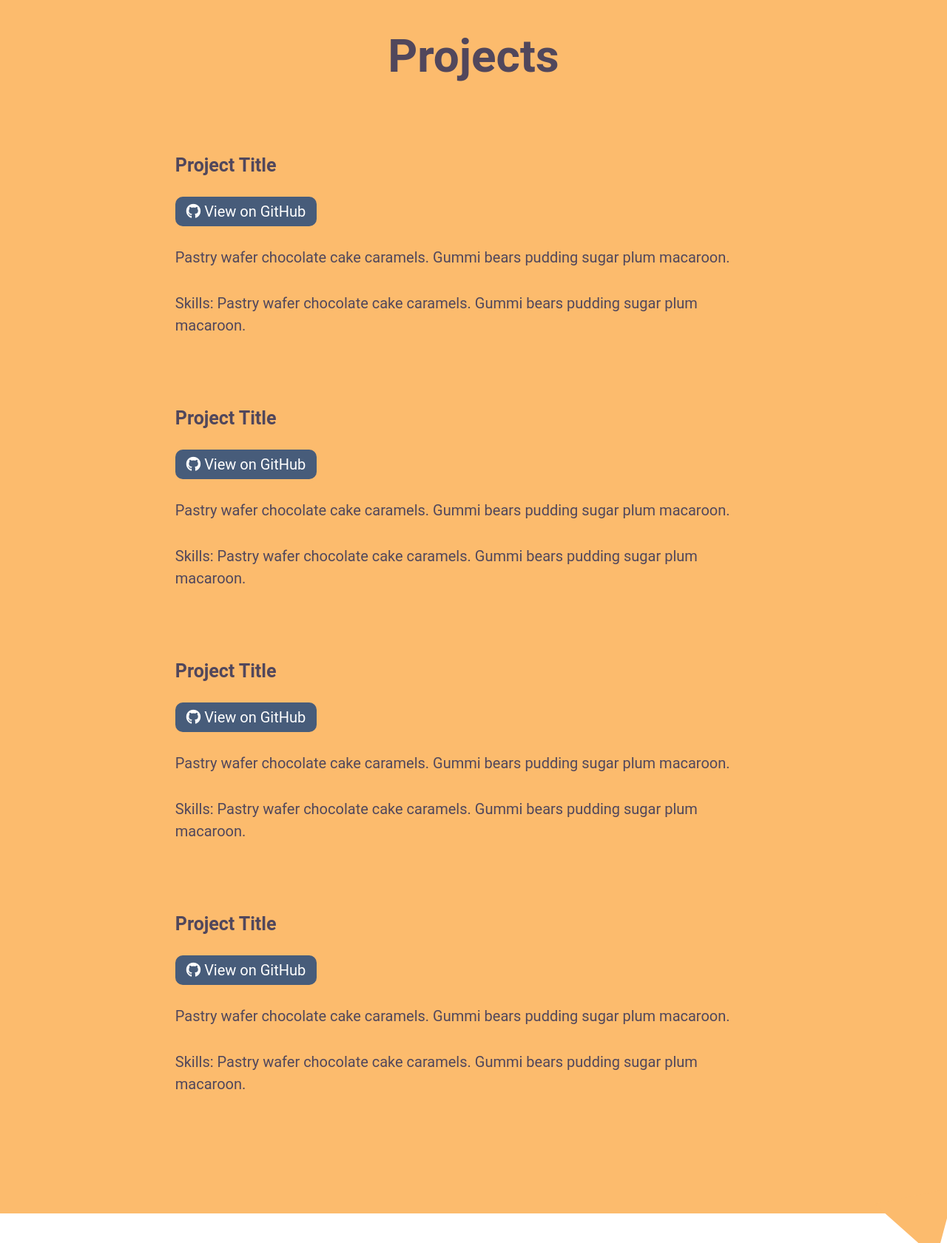
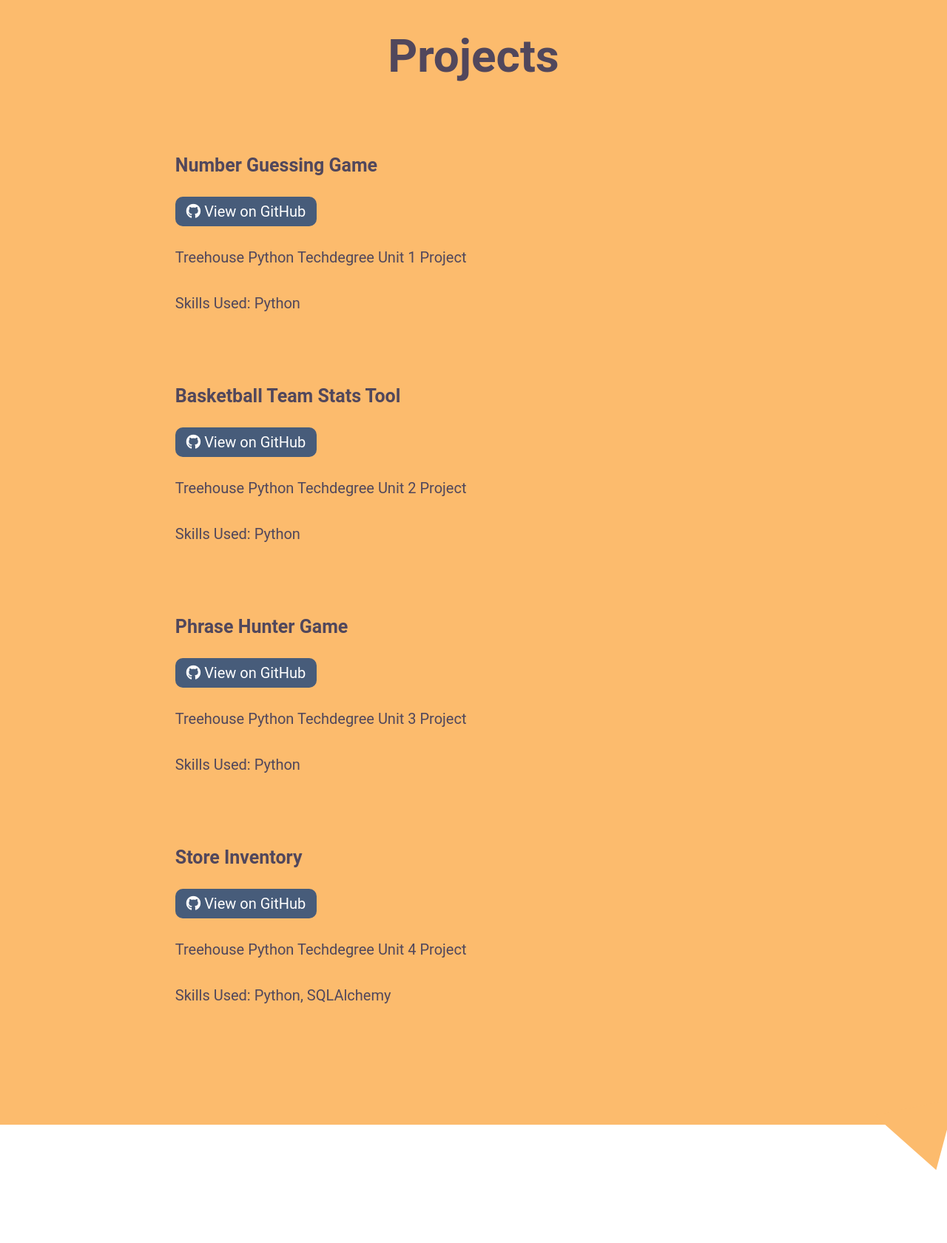
Before and after one commit to James-Rouse/Portfolio-with-SQLAlchemy, a Flask app: page / in a window 1280 px wide. Shown: the part 2200-3881 px from the top of the page at 74% size. Run offline with Flask 2, Linux system fonts and the light colour scheme; data comes from the database, SQL or seed files in the repository; both versions use the stored data as it was after the commit.

Commit message:
Add page links, project 'for loop'

```diff
--- a/app.py
+++ b/app.py
@@ -7,6 +7,11 @@ def portolio_index():
     portfolio = Project.query.all()
     return render_template("index.html", portfolio=portfolio)
 
+@app.route("/about")
+def about():
+    """Display about page."""
+    return render_template("about.html")
+
 @app.route("/project/<id>")
 def project_details():
     """Display details of a project."""
@@ -15,12 +20,12 @@ def project_details():
 @app.route("/project/new")
 def new_project():
     """Add a new project."""
-    pass
+    return render_template("projectform.html")
 
 @app.route("/project/<id>/edit")
 def edit_project():
     """Edit a project."""
-    pass
+    return render_template("projectform.html")
 
 @app.route("/delete/<id>")
 def delete_project(id):
--- a/templates/about.html
+++ b/templates/about.html
@@ -2,7 +2,7 @@
 
 {% block content %}
         <section class="header">
-            <h1>Your Name</h1>
+            <h1>James Rouse</h1>
             <p>Your current goal. (Job, freelance, etc)</p>
             <!--I would suggest choosing a different picture here.-->
             <!--Like maybe a hobby photo-->
--- a/templates/index.html
+++ b/templates/index.html
@@ -4,7 +4,7 @@
         <section class="header">
             <h1>Python Developer</h1>
             <p>A short one-liner about your love of coding.</p>
-            <img src="https://cdn.pixabay.com/photo/2016/11/29/13/14/attractive-1869761_1280.jpg" alt="Headshot of myself">
+            <img src="https://i.pinimg.com/originals/e8/8e/e8/e88ee8e3917f3bd6a99e3de29966f73b.jpg" alt="Headshot of myself">
         </section>
         <section id="about">
             <h2>About Me</h2>
@@ -34,66 +34,21 @@
             <i class="fas fa-file-code"></i>
             <h2>Projects</h2>
             <div id="project-list">
+                {% for project in portfolio %}
                     <div id="project1" class="a-project">
-                    <h3>Project Title</h3>
-                    <a href="#" class="github-btn">
+                        <h3>{{ project.title }}</h3>
+                        <a href="{{ project.github_repo }}" class="github-btn">
                             <i class="fab fa-github"></i>
                             View on GitHub
                         </a>
                         <p>
-                        Pastry wafer chocolate cake caramels.
-                        Gummi bears pudding sugar plum macaroon.
+                            {{ project.description }}
                         </p>
                         <p>
-                        Skills: Pastry wafer chocolate cake caramels.
-                        Gummi bears pudding sugar plum macaroon.
+                            {{ project.skills_practiced }}
                         </p>
                     </div>
-                <div id="project2" class="a-project">
-                    <h3>Project Title</h3>
-                    <a href="#" class="github-btn">
-                        <i class="fab fa-github"></i>
-                        View on GitHub
-                    </a>
-                    <p>
-                        Pastry wafer chocolate cake caramels.
-                        Gummi bears pudding sugar plum macaroon.
-                    </p>
-                    <p>
-                        Skills: Pastry wafer chocolate cake caramels.
-                        Gummi bears pudding sugar plum macaroon.
-                    </p>
-                </div>
-                <div id="project3" class="a-project">
-                    <h3>Project Title</h3>
-                    <a href="#" class="github-btn">
-                        <i class="fab fa-github"></i>
-                        View on GitHub
-                    </a>
-                    <p>
-                        Pastry wafer chocolate cake caramels.
-                        Gummi bears pudding sugar plum macaroon.
-                    </p>
-                    <p>
-                        Skills: Pastry wafer chocolate cake caramels.
-                        Gummi bears pudding sugar plum macaroon.
-                    </p>
-                </div>
-                <div id="project4" class="a-project">
-                    <h3>Project Title</h3>
-                    <a href="#" class="github-btn">
-                        <i class="fab fa-github"></i>
-                        View on GitHub
-                    </a>
-                    <p>
-                        Pastry wafer chocolate cake caramels.
-                        Gummi bears pudding sugar plum macaroon.
-                    </p>
-                    <p>
-                        Skills: Pastry wafer chocolate cake caramels.
-                        Gummi bears pudding sugar plum macaroon.
-                    </p>
-                </div>
+                {% endfor %}
             </div>
             <div id="triangle4"></div>
         </section>
--- a/templates/layout.html
+++ b/templates/layout.html
@@ -10,23 +10,23 @@
         {% block link %}
         {% endblock %}
         <link href="https://cdn.jsdelivr.net/npm/bootstrap@5.0.0-beta2/dist/css/bootstrap.min.css" rel="stylesheet" integrity="sha384-BmbxuPwQa2lc/FVzBcNJ7UAyJxM6wuqIj61tLrc4wSX0szH/Ev+nYRRuWlolflfl" crossorigin="anonymous">
-        <link rel="stylesheet" href="styles.css">
+        <link rel="stylesheet" href="/static/styles.css">
     </head>
     <body>
         <section class="navigation">
             <nav class="navbar navbar-expand-lg">
                 <div class="container-fluid">
-                  <a class="navbar-brand" href="#">Student Name</a>
+                  <a class="navbar-brand" href="{{ url_for('portolio_index') }}">James Rouse</a>
                   <button class="toggle" type="button" data-bs-toggle="collapse" data-bs-target="#navbarContent" aria-controls="navbarContent" aria-expanded="false" aria-label="Toggle navigation">
                     <i class="fas fa-bars"></i>
                   </button>
                   <div class="collapse navbar-collapse" id="navbarContent">
                     <ul class="navbar-nav me-auto mb-2 mb-lg-0">
                       <li class="nav-item">
-                        <a class="nav-link active" aria-current="page" href="#">Home</a>
+                        <a class="nav-link active" aria-current="page" href="{{ url_for('portolio_index') }}">Home</a>
                       </li>
                       <li class="nav-item">
-                        <a class="nav-link" href="#about">About</a>
+                        <a class="nav-link" href="{{ url_for('about') }}">About</a>
                       </li>
                       <li class="nav-item">
                         <a class="nav-link" href="#skills">Skills</a>
@@ -46,7 +46,7 @@
                         <a class="nav-link" href="#contact">Contact</a>
                       </li>
                       <li class="nav-item">
-                        <a class="nav-link" href="#">Add Project</a>
+                        <a class="nav-link" href="{{ url_for('new_project') }}">Add Project</a>
                       </li>
                     </ul>
                   </div>
@@ -59,21 +59,11 @@
             <div class="socials">
                 <!--Delete any you don't use-->
                 <!--Icons from FontAwesome.com/icons-->
-                <a href="">
-                    <i class="fab fa-twitter"></i>
-                </a>
-                <a href="">
+                <a href="https://github.com/James-Rouse">
                     <i class="fab fa-github"></i>
                 </a>
                 <a href="">
                     <i class="fab fa-linkedin"></i>
-                </a>
-                <a href="">
-                    <i class="fab fa-instagram"></i>
-                </a>
-                <a href="">
-                    <i class="fab fa-tiktok"></i>
-                </a>
             </div>
             <div class="treehouse">
                 <p>
```
Also changed, not shown: models.py (+6 -6 lines), portfolio.db. Lines whose indentation alone changed are shown as unchanged.
